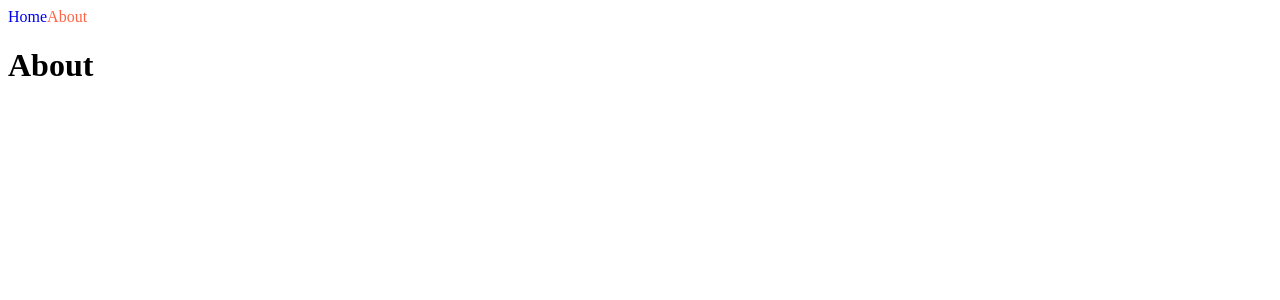
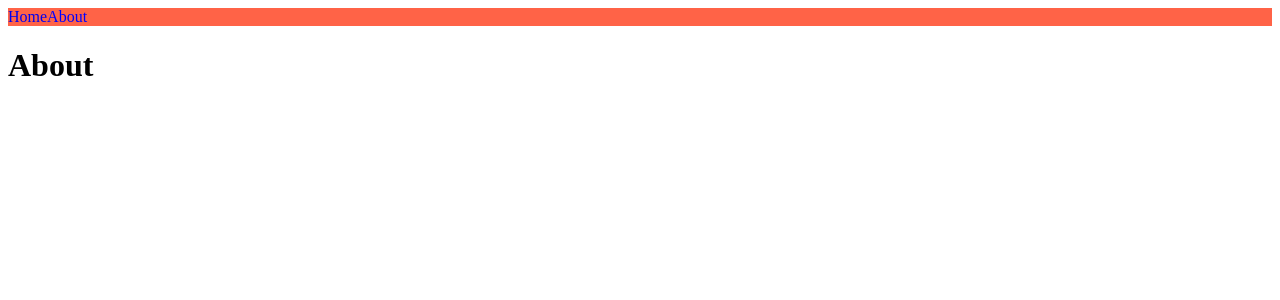
Before and after one commit to coyo-hm/nextjs-intro, a Next.js app: page /about in a window 1280 px wide. Shown: the top 300 px of the page. Built offline with nearby package versions, Linux system fonts and the light colour scheme.

Commit message:
STYLE: Add style JSX

```diff
--- a/components/NavBar.js
+++ b/components/NavBar.js
@@ -1,6 +1,5 @@
 import Link from "next/link";
 import { useRouter } from "next/router";
-import styles from "./NavBar.module.css";
 
 export default function NavBar() {
   const router = useRouter();
@@ -8,23 +7,22 @@
   return (
     <nav>
       <Link href={"/"}>
-        <a
-          className={`${styles.link} ${
-            router.pathname === "/" ? styles.active : ""
-          }`}
-        >
-          Home
-        </a>
+        <a className={router.pathname === "/" ? "active" : ""}>Home</a>
       </Link>
       <Link href={"about"}>
-        <a
-          className={`${styles.link} ${
-            router.pathname === "/about" ? styles.active : ""
-          }`}
-        >
-          About
-        </a>
+        <a className={router.pathname === "/about" ? "active" : ""}>About</a>
       </Link>
+      <style jsx>{`
+        nav {
+          background-color: tomato;
+        }
+        a {
+          text-decoration: none;
+        }
+        .active {
+          color: blue;
+        }
+      `}</style>
     </nav>
   );
 }
--- a/components/NavBar.module.css
+++ /dev/null
@@ -1,7 +0,0 @@
-.link {
-  text-decoration: none;
-}
-
-.active {
-  color: tomato;
-}
```
